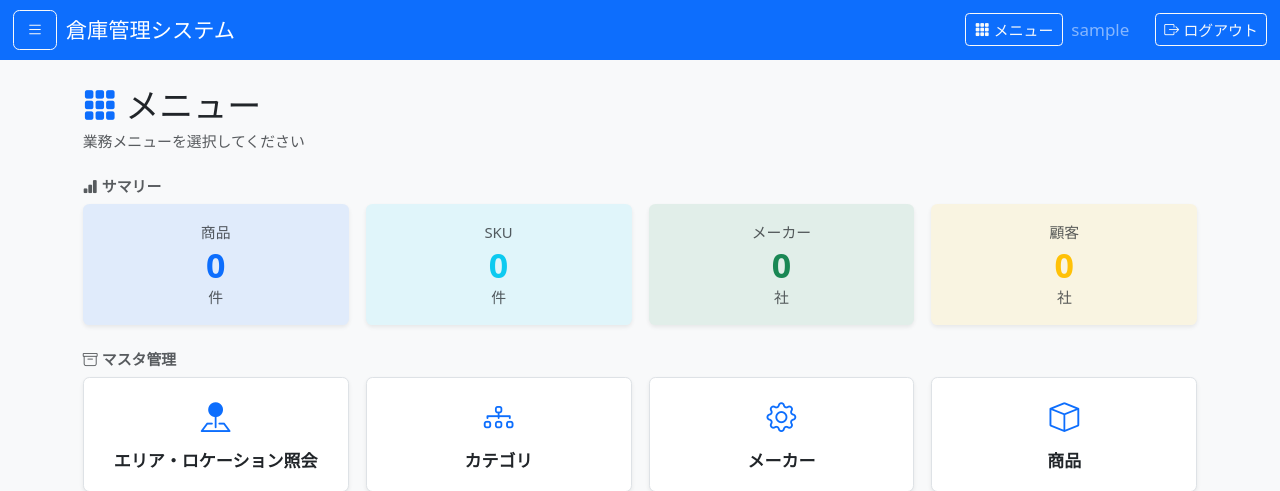
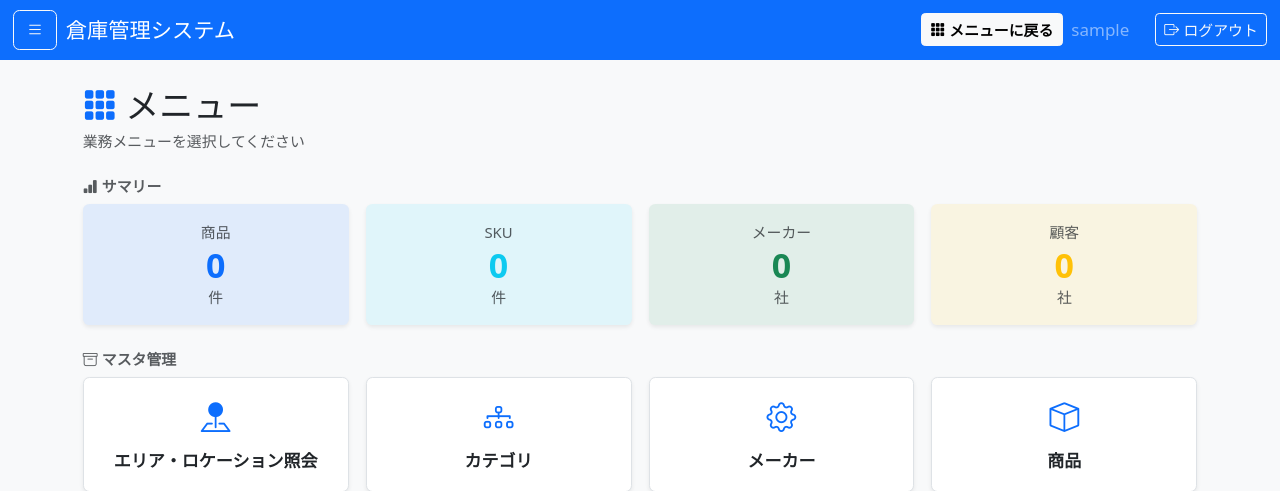
Before and after one commit to Dev-komaki789/wms, a Django app: page / in a window 1280 px wide. Shown: the top 491 px of the page. Run offline with Django 5.2, Linux system fonts and the light colour scheme; the visitor is signed in with stand-in values (Sample User, id 1); data that the repository does not hold is empty.

Commit message:
ナビバーの「メニュー」ボタンを CTA 化（「メニューに戻る」）
業務動線の終点として目立つよう btn-outline-light → btn-light fw-semibold に変更。
サイドバー（全機能リスト）と役割が紛らわしかったので、テキストも
「メニュー」→「メニューに戻る」にして方向感をはっきりさせる。
モバイル版（アイコンのみ）も同じスタイルに揃えた。

Co-Authored-By: Claude Opus 4.7 <noreply@anthropic.com>

```diff
--- a/templates/a/base.html
+++ b/templates/a/base.html
@@ -92,18 +92,19 @@
       {% endif %}
       <ul class="navbar-nav ms-auto align-items-center flex-row gap-2">
         {% if user.is_authenticated %}
+          {# 業務動線の終点。サイドバー(全機能)とは別役割なので、CTA として強調する。 #}
           <li class="nav-item d-none d-md-inline">
-            <a class="btn btn-outline-light btn-sm d-inline-flex align-items-center"
+            <a class="btn btn-light btn-sm fw-semibold d-inline-flex align-items-center"
                href="{% url 'home' %}" title="メニュー画面に戻る">
-              <i class="bi bi-grid-3x3-gap-fill me-1"></i>メニュー
+              <i class="bi bi-grid-3x3-gap-fill me-1"></i>メニューに戻る
             </a>
           </li>
           <li class="nav-item d-none d-md-inline">
             <span class="text-white-50 me-3">{{ user.display_name|default:user.username }}</span>
           </li>
           <li class="nav-item d-inline d-md-none">
-            <a class="btn btn-outline-light btn-sm" href="{% url 'home' %}"
-               title="メニュー" aria-label="メニュー">
+            <a class="btn btn-light btn-sm fw-semibold" href="{% url 'home' %}"
+               title="メニューに戻る" aria-label="メニューに戻る">
               <i class="bi bi-grid-3x3-gap-fill"></i>
             </a>
           </li>
```
